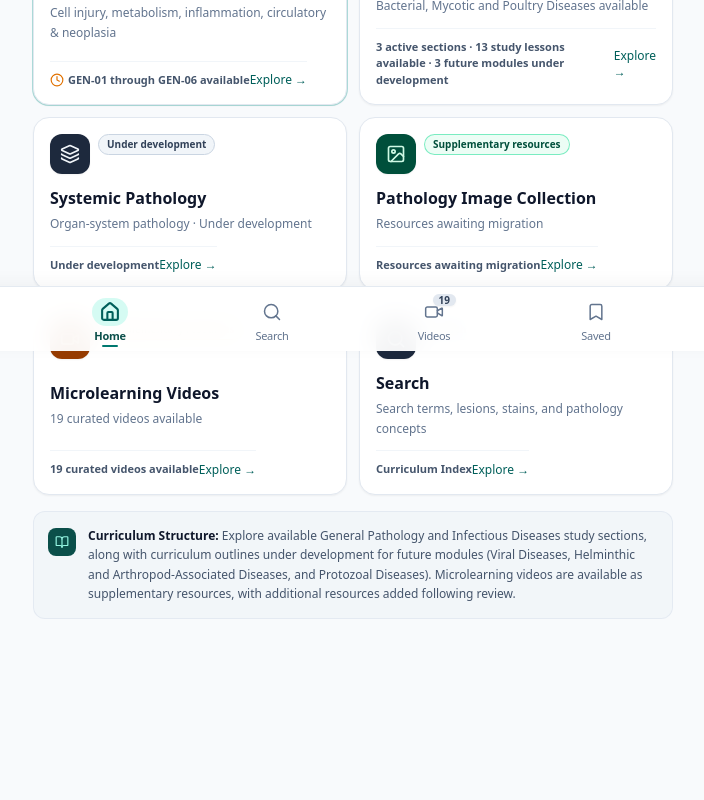
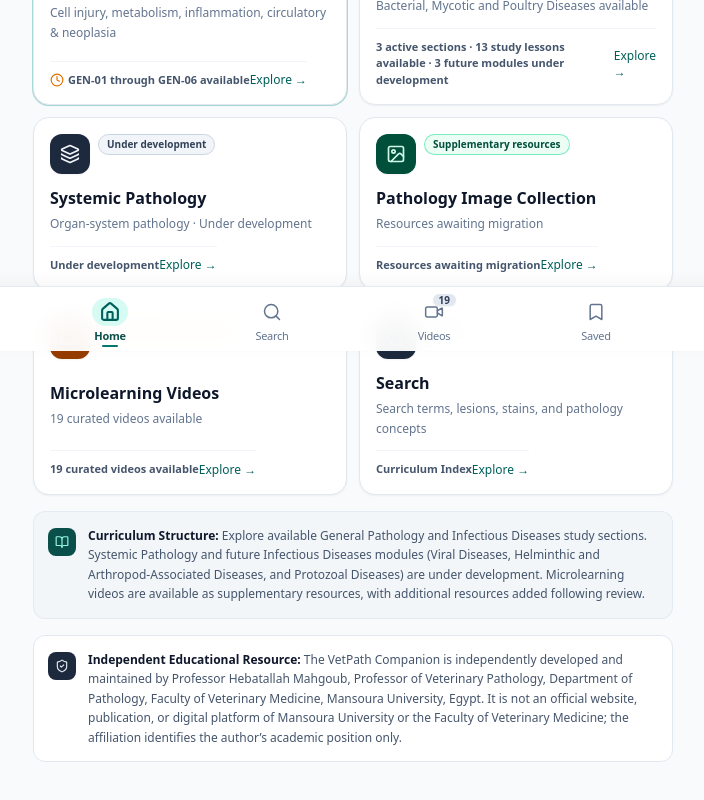
Before and after one commit to hebamahgoub-rgb/veterinary-pathology-digital-companion, a React (Vite) app: page / in a window 1280 px wide. Shown: the part 449-1249 px from the top of the page, without its empty margins (287-991 px from the left). Before the commit the page ends 1164 px from the top, so only its background shows below. Built offline with nearby package versions, Linux system fonts and the light colour scheme.

Commit message:
Update Home curriculum and independence notice

```diff
--- a/src/components/HomeScreen.tsx
+++ b/src/components/HomeScreen.tsx
@@ -11,6 +11,7 @@ import {
   Award,
   Microscope,
   Clock,
+  ShieldCheck,
 } from 'lucide-react';
 import { ScreenView } from '../types';
 
@@ -229,7 +230,18 @@ export const HomeScreen: React.FC<HomeScreenProps> = ({
         </div>
         <div className="text-xs text-slate-600 leading-relaxed">
           <span className="font-bold text-slate-900">Curriculum Structure: </span>
-          Explore available General Pathology and Infectious Diseases study sections, along with curriculum outlines under development for future modules (Viral Diseases, Helminthic and Arthropod-Associated Diseases, and Protozoal Diseases). Microlearning videos are available as supplementary resources, with additional resources added following review.
+          Explore available General Pathology and Infectious Diseases study sections. Systemic Pathology and future Infectious Diseases modules (Viral Diseases, Helminthic and Arthropod-Associated Diseases, and Protozoal Diseases) are under development. Microlearning videos are available as supplementary resources, with additional resources added following review.
+        </div>
+      </div>
+
+      {/* Independent Educational Resource Notice */}
+      <div className="bg-white border border-slate-200 rounded-xl p-3.5 flex items-start gap-3">
+        <div className="w-7 h-7 rounded-lg bg-slate-800 text-slate-200 flex items-center justify-center flex-shrink-0 mt-0.5">
+          <ShieldCheck className="w-3.5 h-3.5" />
+        </div>
+        <div className="text-xs text-slate-600 leading-relaxed">
+          <span className="font-bold text-slate-900">Independent Educational Resource: </span>
+          The VetPath Companion is independently developed and maintained by Professor Hebatallah Mahgoub, Professor of Veterinary Pathology, Department of Pathology, Faculty of Veterinary Medicine, Mansoura University, Egypt. It is not an official website, publication, or digital platform of Mansoura University or the Faculty of Veterinary Medicine; the affiliation identifies the author’s academic position only.
         </div>
       </div>
     </div>
```
